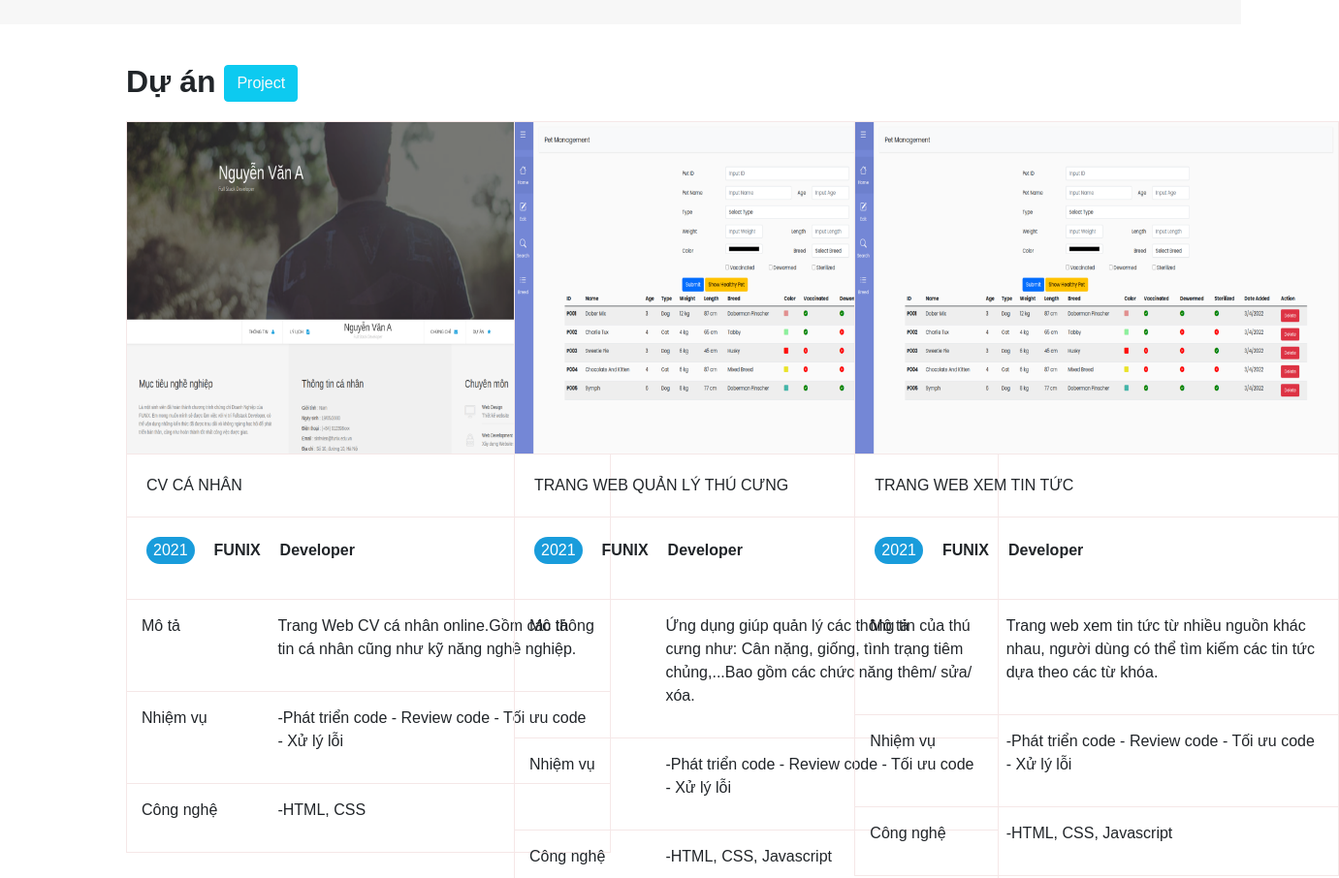
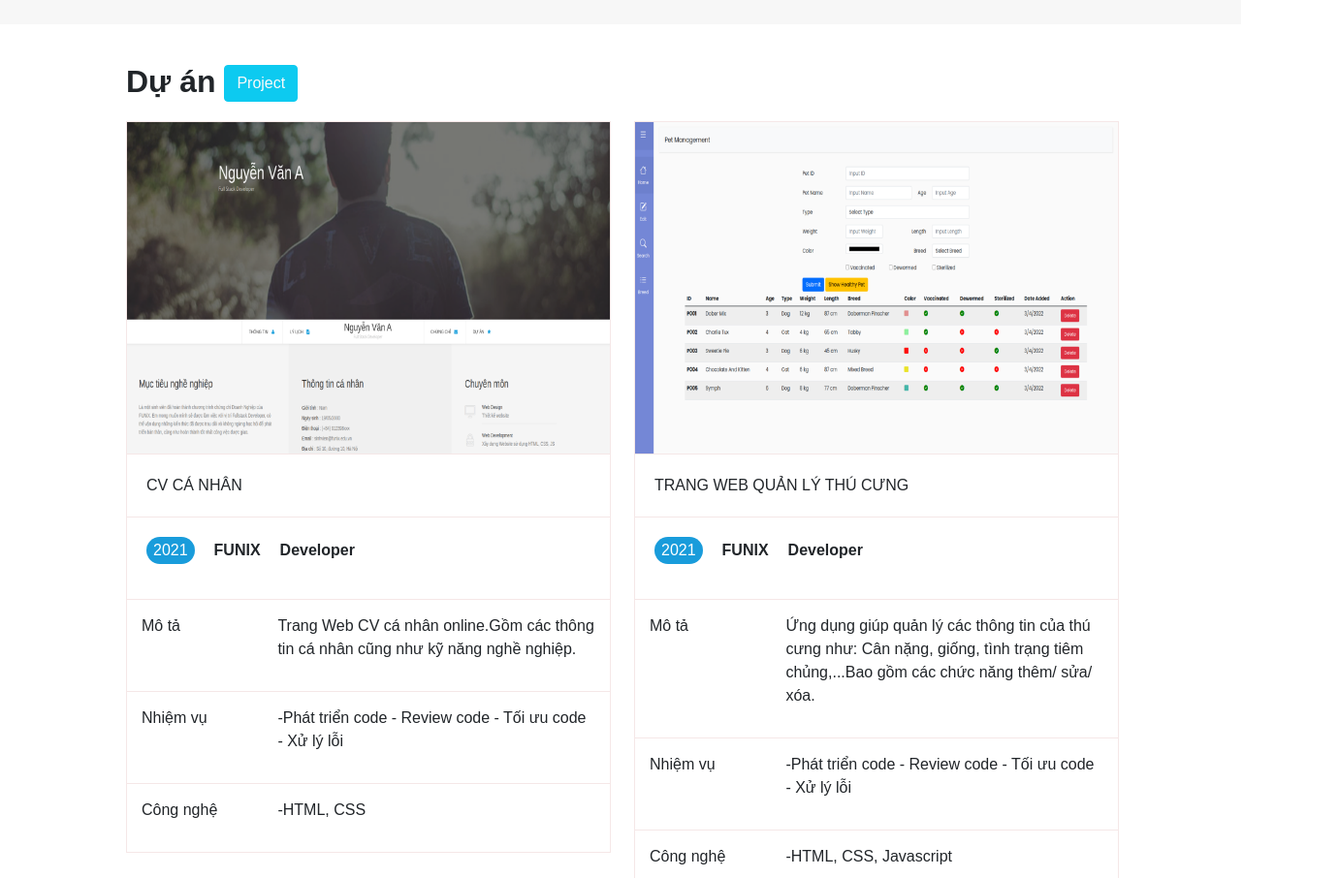
Before and after one commit to VanhBeJP/asrm-3, a plain HTML site: page index.html in a window 1280 px wide. Shown: the part 3640-4546 px from the top of the page at 97% size, 1381 px wide, since content can reach past the window. Drawn offline with nearby package versions, Linux system fonts and the light colour scheme.

Commit message:
nghia fix

```diff
--- a/css/laptop.css
+++ b/css/laptop.css
@@ -225,10 +225,6 @@ i {
 }
 
 /* design phần dự án */
-.myrow {
-  display: flex;
-  flex-wrap: nowrap;
-}
 #container-4-img {
   width: 100%;
   height: auto;
@@ -302,3 +298,7 @@ i {
   color: gray;
   font-size: large;
 }
+
+.w-fit {
+  width: fit-content;
+}
--- a/index.html
+++ b/index.html
@@ -338,7 +338,7 @@
           <a href="project.html" class="btn btn-info text-light">Project</a>
         </h1>
         <div class="row myrow">
-          <div class="col-md-4 mb-5 mb-md-0" style="width: 400px">
+          <div class="col-md-4 mb-5 mb-md-0 w-auto">
             <div class="container-4-content-box">
               <img
                 src="images/project_1.png"
@@ -369,7 +369,7 @@
             </div>
           </div>
 
-          <div class="col-md-4 mb-5 mb-md-0">
+          <div class="col-md-4 mb-5 mb-md-0 w-auto">
             <div class="container-4-content-box">
               <img
                 src="images/project_2.png"
@@ -403,7 +403,7 @@
             </div>
           </div>
 
-          <div class="col-md-4 mb-5 mb-md-0">
+          <div class="col-md-4 mb-5 mb-md-0 w-auto">
             <div class="container-4-content-box">
               <img
                 src="images/project_2.png"
```
